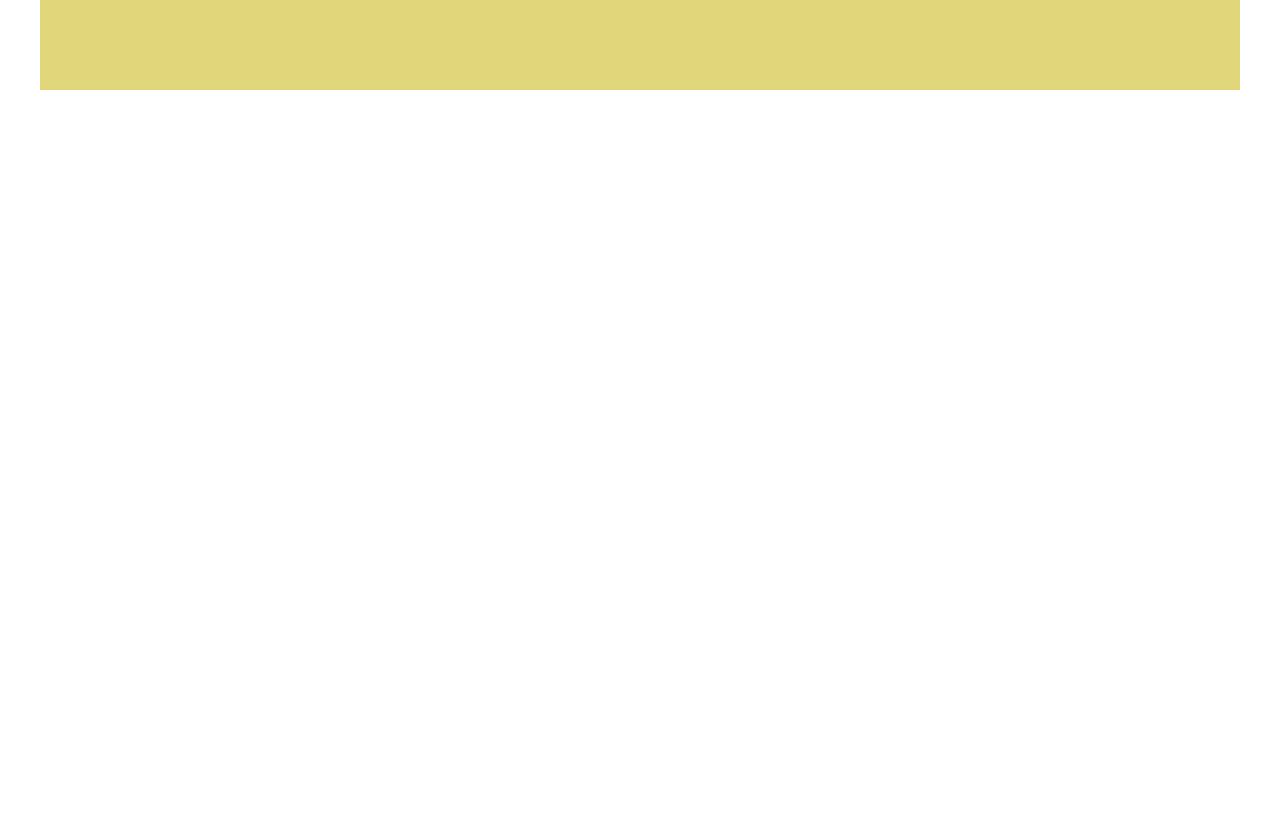
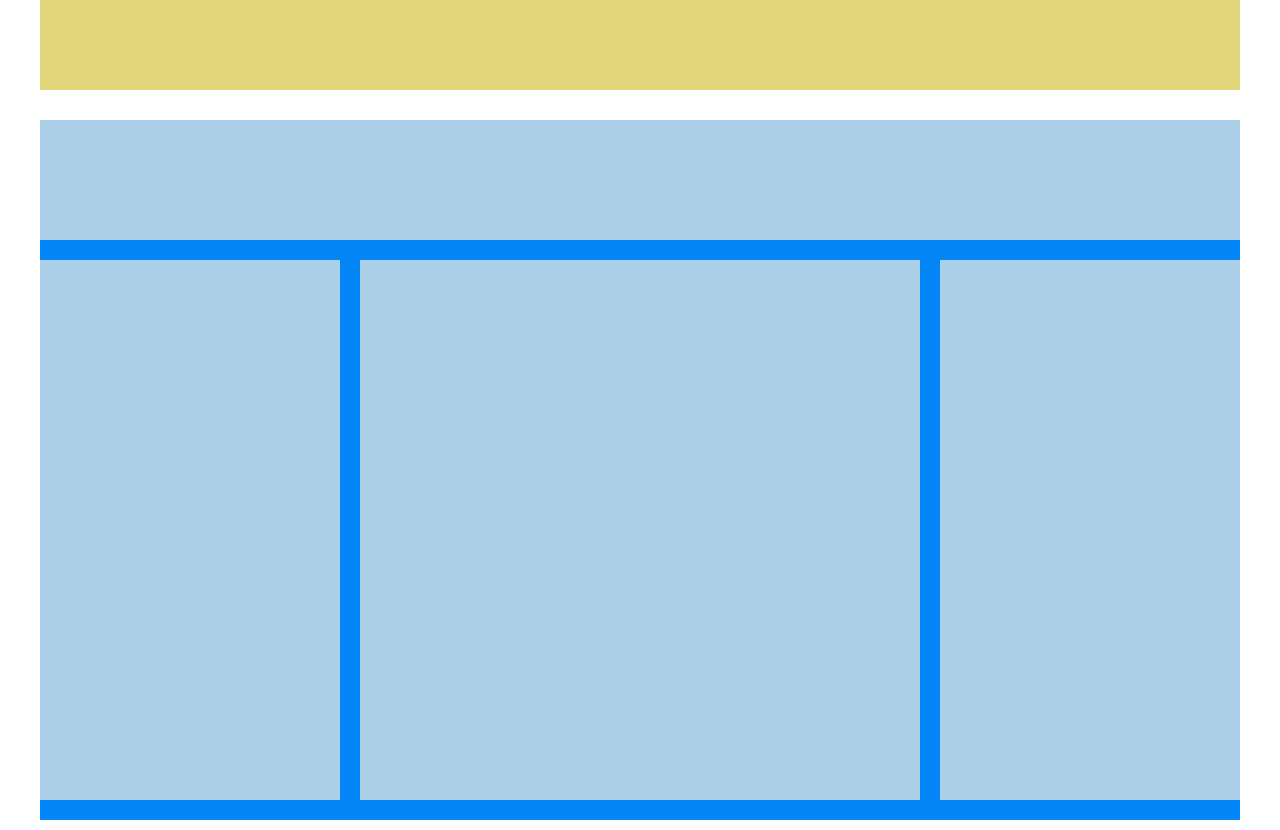
Before and after one commit to DavideVin01/htmlcss-struttura-wp, a plain HTML site: page index.html in a window 1280 px wide. Shown: the part 680-1510 px from the top of the page. Before the commit the page ends 1220 px from the top, so only its background shows below. Drawn offline with Linux system fonts and the light colour scheme.

Commit message:
adds main

```diff
--- a/index.html
+++ b/index.html
@@ -17,8 +17,13 @@
         </header>
 
         <!-- Main -->
-        <main>
-
+        <main class="clearfix">
+            <div class="main-container box-blue margin-10-y">
+                <div class="main-header box-light-blue"></div>
+                <div class="main-sidebar float-left box-light-blue"></div>
+                <div class="main-center float-left box-light-blue"></div>
+                <div class="main-sidebar float-left box-light-blue"></div>
+            </div>
         </main>
 
         <!-- Footer -->
--- a/style.css
+++ b/style.css
@@ -26,6 +26,10 @@
 
 .margin-10-y{
     margin-bottom: 10px;
+}
+
+.float-left{
+    float: left;
 }
 
 /* Colors */
@@ -66,5 +70,26 @@
 
 /* Main */
 
+.main-container{
+    width: 100%;
+    height: 700px;
+}
+
+.main-header{
+    width: 100%;
+    height: 120px;
+    margin-bottom: 20px;
+}
+
+.main-sidebar{
+    width: 25%;
+    height: 540px;
+}
+
+.main-center{
+    width: calc(50% - 40px);
+    height: 540px;
+    margin: 0 20px;
+}
 
 /* Footer */
```
